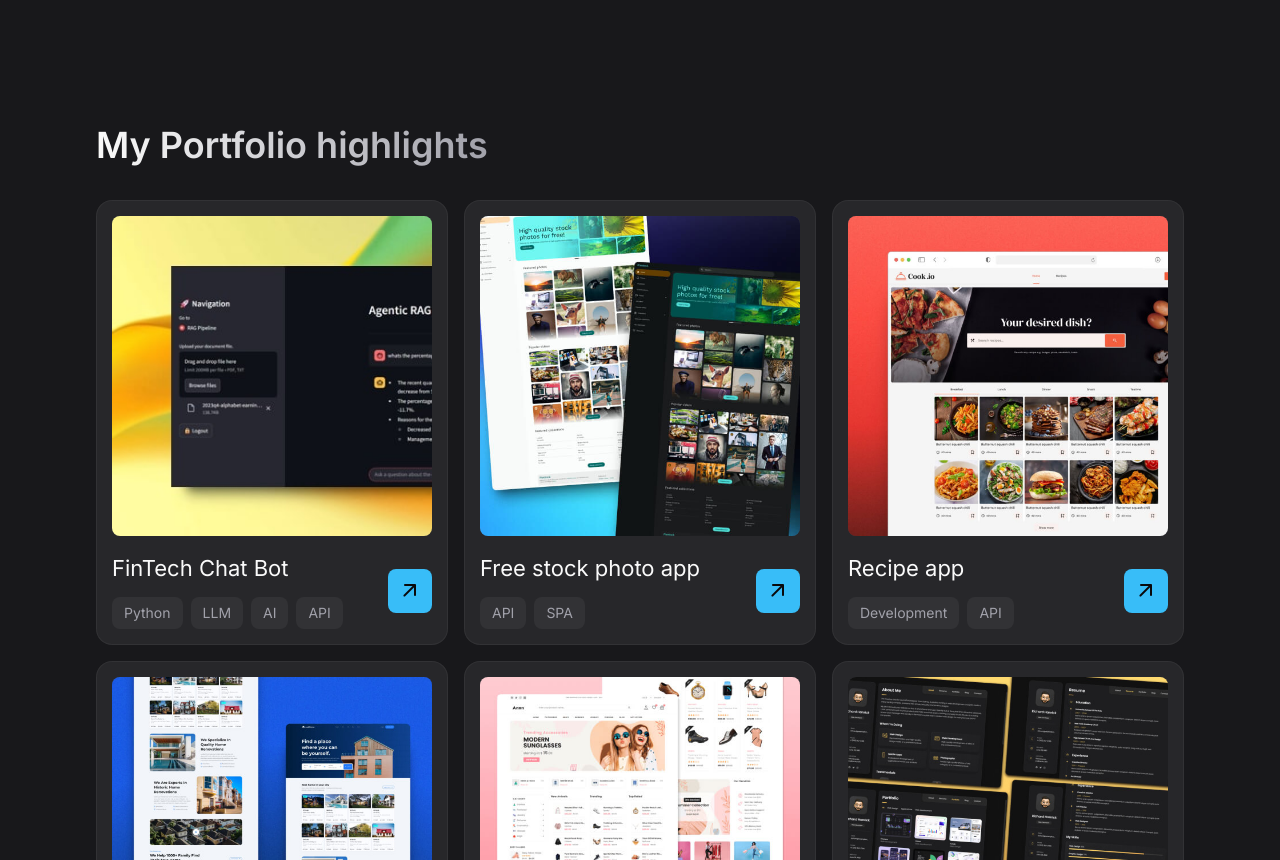
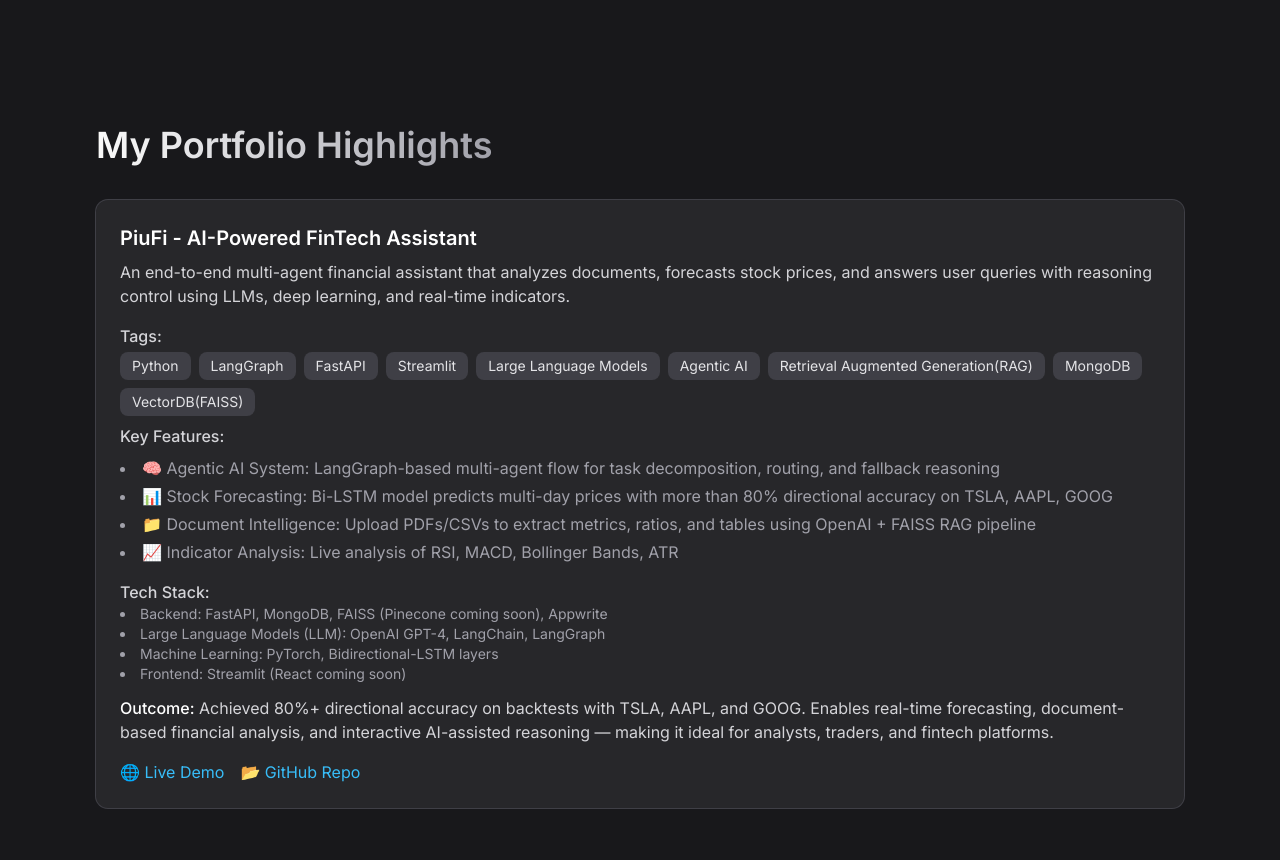
Before and after one commit to RawatRahul14/rahul.github.io, a React (Vite) app: page / in a window 1280 px wide. Shown: the part 1940-2800 px from the top of the page. Built offline with nearby package versions, Linux system fonts and the light colour scheme.

Commit message:
project - piufi

```diff
--- a/src/Components/Work.jsx
+++ b/src/Components/Work.jsx
@@ -3,66 +3,72 @@
  * @license Apache-2.0
  */
 
-/**
- * Components
- */
-import ProjectCard from "./ProjectCard";
+const Work = () => {
+  return (
+    <section id="work" className="section">
+      <div className="container">
+        <h2 className="headline-2 mb-8">
+          My Portfolio Highlights
+        </h2>
 
-const works = [
-    {
-      imgSrc: '/images/project-1.jpg',
-      title: 'FinTech Chat Bot',
-      tags: ['Python', 'LLM', 'AI', 'API'],
-      projectLink: 'https://agentic-rag-14.streamlit.app/'
-    },
-    {
-      imgSrc: '/images/project-2.jpg',
-      title: 'Free stock photo app',
-      tags: ['API', 'SPA'],
-      projectLink: 'https://pixstock-official.vercel.app/'
-    },
-    {
-      imgSrc: '/images/project-3.jpg',
-      title: 'Recipe app',
-      tags: ['Development', 'API'],
-      projectLink: ''
-    },
-    {
-      imgSrc: '/images/project-4.jpg',
-      title: 'Real state website',
-      tags: ['Web-design', 'Development'],
-      projectLink: 'https://github.com/codewithsadee-org/wealthome'
-    },
-    {
-      imgSrc: '/images/project-5.jpg',
-      title: 'eCommerce website',
-      tags: ['eCommerce', 'Development'],
-      projectLink: 'https://github.com/codewithsadee/anon-ecommerce-website'
-    },
-    {
-      imgSrc: '/images/project-6.jpg',
-      title: 'vCard Personal portfolio',
-      tags: ['Web-design', 'Development'],
-      projectLink: 'https://github.com/codewithsadee/vcard-personal-portfolio'
-    },
-];
+        <div className="space-y-8">
+          {/* FinTech Chat Bot */}
+          <div className="bg-zinc-800 p-6 rounded-xl ring-1 ring-zinc-700">
+            <h3 className="text-xl font-semibold text-white mb-2">
+              PiuFi - AI-Powered FinTech Assistant
+            </h3>
+            <p className="text-zinc-300 mb-4">
+              An end-to-end multi-agent financial assistant that analyzes documents, forecasts stock prices, and answers user queries with reasoning control using LLMs, deep learning, and real-time indicators.
+            </p>
 
-const Work = () => {
-  return(
-    <section id="work"className="section">
-        <div className="container">
-            <h2 className="headline-2 mb-8">
-                My Portfolio highlights
-            </h2>
+            <div className="mb-2">
+              <span className="font-medium text-zinc-300">Tags:</span>
+              <div className="flex flex-wrap gap-2 mt-1">
+                {[
+                  "Python", "LangGraph", "FastAPI", "Streamlit", "Large Language Models",
+                  "Agentic AI", "Retrieval Augmented Generation(RAG)", "MongoDB", "VectorDB(FAISS)"
+                ].map((tag, key) => (
+                  <span key={key} className="px-3 py-1 bg-zinc-700 text-zinc-200 text-sm rounded-lg">
+                    {tag}
+                  </span>
+                ))}
+              </div>
+            </div>
 
-            <div className="grid gap-x-4 gap-y-4 grid-cols-[repeat(auto-fill,_minmax(280px,_1fr))]">
-                {works.map(({ imgSrc, title, tags, projectLink }, key) => (
-                    <ProjectCard key={key} imgSrc={imgSrc} title={title} tags={tags} projectLink={projectLink} />
-                ))}
+            <span className="font-medium text-zinc-300">Key Features:</span>
+            <ul className="list-disc list-inside text-zinc-400 mb-4 mt-2 space-y-1">
+              <li>🧠 Agentic AI System: LangGraph-based multi-agent flow for task decomposition, routing, and fallback reasoning</li>
+              <li>📊 Stock Forecasting: Bi-LSTM model predicts multi-day prices with more than 80% directional accuracy on TSLA, AAPL, GOOG</li>
+              <li>📁 Document Intelligence: Upload PDFs/CSVs to extract metrics, ratios, and tables using OpenAI + FAISS RAG pipeline</li>
+              <li>📈 Indicator Analysis: Live analysis of RSI, MACD, Bollinger Bands, ATR</li>
+            </ul>
+
+            <span className="font-medium text-zinc-300">Tech Stack:</span>
+            <ul className="list-disc list-inside text-zinc-400 text-sm mb-1">
+              <li>Backend: FastAPI, MongoDB, FAISS (Pinecone coming soon), Appwrite</li>
+              <li>Large Language Models (LLM): OpenAI GPT-4, LangChain, LangGraph</li>
+              <li>Machine Learning: PyTorch, Bidirectional-LSTM layers</li>
+              <li>Frontend: Streamlit (React coming soon)</li>
+            </ul>
+
+            <p className="text-zinc-300 mt-3">
+              <span className="font-medium text-white">Outcome:</span> Achieved 80%+ directional accuracy on backtests with TSLA, AAPL, and GOOG. Enables real-time forecasting, document-based financial analysis, and interactive AI-assisted reasoning — making it ideal for analysts, traders, and fintech platforms.
+            </p>
+
+            <div className="mt-4 flex gap-4">
+              <a href="https://fintech-chatbot-14.streamlit.app/" target="_blank" className="text-sky-400 hover:underline">
+                🌐 Live Demo
+              </a>
+              <a href="#" target="_blank" className="text-sky-400 hover:underline">
+                📂 GitHub Repo
+              </a>
             </div>
+          </div>
         </div>
+
+      </div>
     </section>
   )
 }
 
-export default Work
+export default Work;
```
